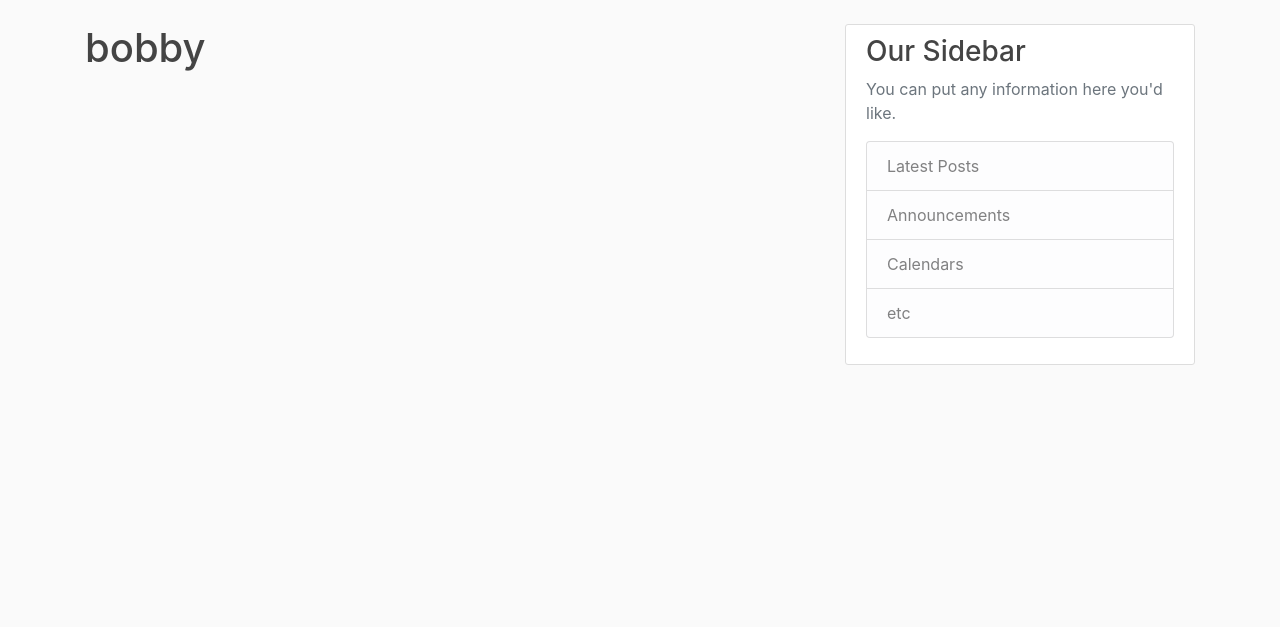
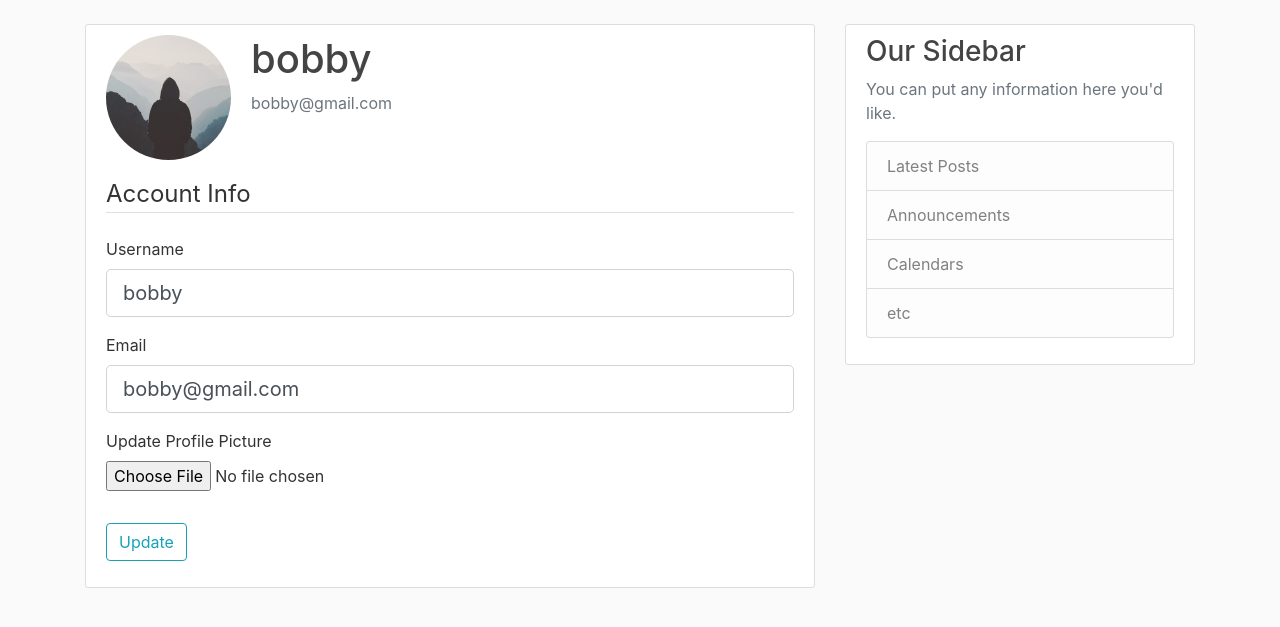
Before and after one commit to bobby-mohanty/Flask_Blog, a Flask app: page /account in a window 1280 px wide. Shown: the part 56-683 px from the top of the page. Run offline with Flask 2, Linux system fonts and the light colour scheme; a user stored in the database is signed in; some libraries are stand-ins or nearby versions.

Commit message:
Added update user details and profile image setting

```diff
--- a/app/forms.py
+++ b/app/forms.py
@@ -1,4 +1,6 @@
 from flask_wtf import FlaskForm
+from flask_wtf.file import FileField, FileAllowed
+from flask_login import current_user
 from wtforms import StringField, PasswordField, SubmitField, BooleanField
 from wtforms.validators import DataRequired, Length, Email, EqualTo, ValidationError
 from app.models import User
@@ -31,3 +33,24 @@ class LoginForm(FlaskForm):
     password = PasswordField('Password', validators=[DataRequired()])
     remember = BooleanField('Remember Me')
     submit = SubmitField('Login')
+
+
+class UpdateAccountForm(FlaskForm):
+    username = StringField('Username',
+                           validators=[DataRequired(), Length(min=2, max=20)])
+    email = StringField('Email',
+                        validators=[DataRequired(), Email()])
+    picture = FileField('Update Profile Picture', validators=[FileAllowed(['jpg', 'png', 'jpeg'])])
+    submit = SubmitField('Update')
+
+    def validate_username(self, username):
+        if username.data != current_user.username:
+            user = User.query.filter_by(username=username.data).first()
+            if user:
+                raise ValidationError('This username is already taken')
+
+    def validate_email(self, email):
+        if email.data != current_user.email:
+            user = User.query.filter_by(email=email.data).first()
+            if user:
+                raise ValidationError('This email is already taken')
--- a/app/routes.py
+++ b/app/routes.py
@@ -1,5 +1,7 @@
+import os, secrets
+from PIL import Image
 from flask import render_template, url_for, flash, redirect, request
-from app.forms import RegistrationForm, LoginForm
+from app.forms import RegistrationForm, LoginForm, UpdateAccountForm
 from app.models import User, Post
 from app import app, db, bcrypt
 from flask_login import login_user, current_user, logout_user, login_required
@@ -68,7 +70,33 @@ def logout():
     logout_user()
     return redirect(url_for('home'))
 
-@app.route("/account")
+def save_picture(form_picture):
+    random_hex = secrets.token_hex(8)
+    _, f_ext = os.path.splitext(form_picture.filename)
+    picture_fn = random_hex + f_ext
+    picture_path = os.path.join(app.root_path, 'static/profile_pics', picture_fn)
+    output_size = (125, 125)
+    image = Image.open(form_picture)
+    image.thumbnail(output_size)
+    image.save(picture_path)
+    return picture_fn
+
+@app.route("/account", methods=['GET', 'POST'])
 @login_required
 def account():
-    return render_template('account.html', title='Account')
+    form = UpdateAccountForm()
+    if form.validate_on_submit():
+        if form.picture.data:
+            picture_file = save_picture(form.picture.data)
+            current_user.image_file = picture_file
+        current_user.username = form.username.data
+        current_user.email = form.email.data
+        db.session.commit()
+        flash('Your account has been updated!', 'success')
+        return redirect(url_for('account'))
+    elif request.method == 'GET':
+        form.username.data = current_user.username
+        form.email.data = current_user.email
+    image_file = url_for('static', filename='profile_pics/' + current_user.image_file)
+    return render_template('account.html', title='Account',
+    image_file=image_file, form=form)
--- a/app/templates/account.html
+++ b/app/templates/account.html
@@ -1,4 +1,57 @@
 {% extends "layout.html" %}
 {% block content %}
-    <h1>{{ current_user.username }}</h1>
+    <div class="content-section">
+        <div class="media">
+        <img class="rounded-circle account-img" src="{{ image_file }}">
+        <div class="media-body">
+            <h2 class="account-heading">{{ current_user.username }}</h2>
+            <p class="text-secondary">{{ current_user.email }}</p>
+        </div>
+        </div>
+            <form method="POST" action="", enctype="multipart/form-data">
+                {{ form.hidden_tag() }}
+                <fieldset class="form-group">
+                    <legend class="border-bottom mb-4">Account Info</legend>
+                    <div class="form-group">
+                        {{ form.username.label(class="form-control-label") }}
+
+                        {% if form.username.errors %}
+                            {{ form.username(class="form-control form-control-lg is-invalid") }}
+                            <div class="invalid-feedback">
+                                {% for error in form.username.errors %}
+                                    <span>{{ error }}</span>
+                                {% endfor %}
+                            </div>
+                        {% else %}
+                            {{ form.username(class="form-control form-control-lg") }}
+                        {% endif %}
+                    </div>
+                    <div class="form-group">
+                        {{ form.email.label(class="form-control-label") }}
+                        {% if form.email.errors %}
+                            {{ form.email(class="form-control form-control-lg is-invalid") }}
+                            <div class="invalid-feedback">
+                                {% for error in form.email.errors %}
+                                    <span>{{ error }}</span>
+                                {% endfor %}
+                            </div>
+                        {% else %}
+                            {{ form.email(class="form-control form-control-lg") }}
+                        {% endif %}
+                    </div>
+                    <div class="form-group">
+                        {{ form.picture.label() }}
+                        {{ form.picture(class="form-control-file") }}
+                        {% if form.picture.errors %}
+                            {% for error in form.picture.erros %}
+                                <span class="text-danger">{{ error }}</span><br>
+                            {% endfor %}
+                        {% endif %}
+                    </div>
+                </fieldset>
+                <div class="form-group">
+                    {{ form.submit(class="btn btn-outline-info") }}
+                </div>
+            </form>
+        </div>
 {% endblock content %}
--- a/requirements.txt
+++ b/requirements.txt
@@ -7,6 +7,7 @@ configparser==3.7.4
 enum34==1.1.6
 Flask==1.0.2
 Flask-Bcrypt==0.7.1
+Flask-Login==0.4.1
 Flask-SQLAlchemy==2.4.0
 Flask-WTF==0.14.2
 futures==3.2.0
@@ -16,9 +17,11 @@ Jinja2==2.10.1
 lazy-object-proxy==1.3.1
 MarkupSafe==1.1.1
 mccabe==0.6.1
+Pillow==6.0.0
 pkg-resources==0.0.0
 pycparser==2.19
 pylint==1.9.4
+python2-secrets==1.0.5
 singledispatch==3.4.0.3
 six==1.12.0
 SQLAlchemy==1.3.3
```
Also changed, not shown: app/site.db, app/static/profile_pics/4fc59bc606d1b3b9.jpg (added), app/static/profile_pics/c8e1d39019722302.jpg (added), app/static/profile_pics/default.jpg (added), app/static/profile_pics/fd8811a59ec92e2b.jpeg (added).
